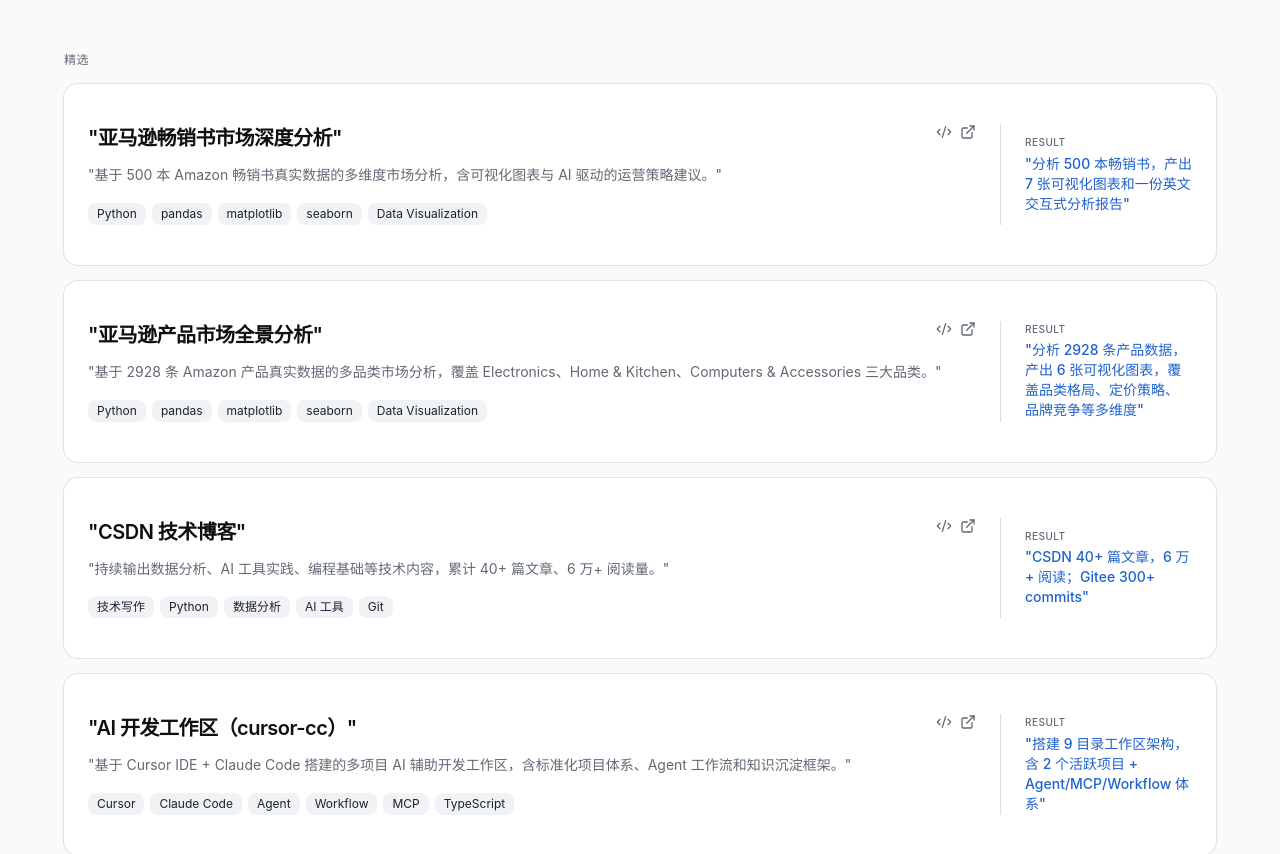
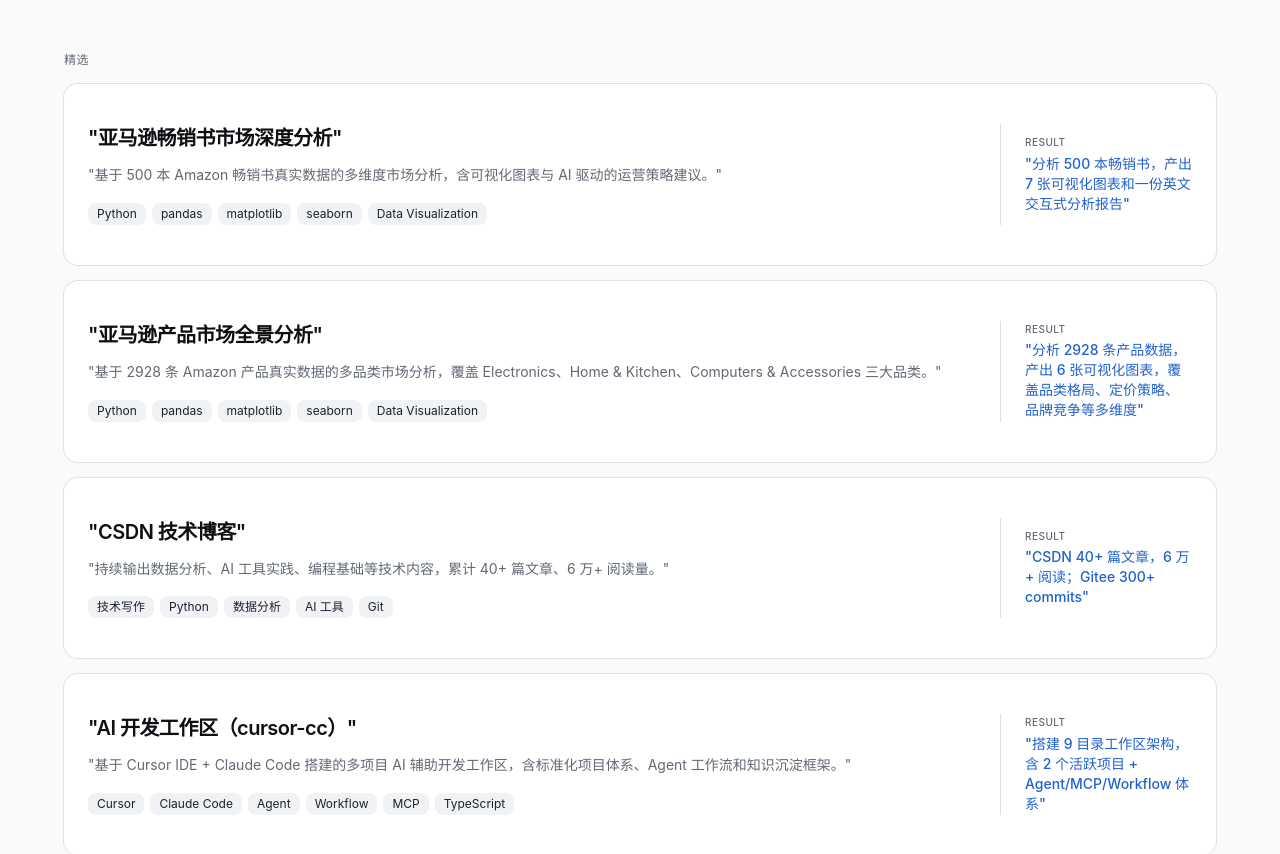
Before and after one commit to li-jiayue-work/personal-site, a Next.js app: page / in a window 1280 px wide. Shown: the part 1607-2461 px from the top of the page. Built offline with nearby package versions, Linux system fonts and the light colour scheme.

Commit message:
fix: 删除项目卡片上的 GitHub/Demo 图标（</> 和 ↗），整卡点击进入详情

```diff
--- a/src/components/projects.tsx
+++ b/src/components/projects.tsx
@@ -1,7 +1,6 @@
 "use client";
 
 import { motion } from "framer-motion";
-import { ExternalLinkIcon, Code2Icon } from "lucide-react";
 import Link from "next/link";
 import { Badge } from "@/components/ui/badge";
 import { Card, CardContent, CardHeader, CardTitle, CardDescription } from "@/components/ui/card";
@@ -100,30 +99,6 @@
                   <h3 className="text-xl font-semibold tracking-tight group-hover:text-primary transition-colors">
                     {project.title}
                   </h3>
-                  <div className="flex gap-2 shrink-0" onClick={(e) => e.preventDefault()}>
-                    {project.github && (
-                      <a
-                        href={project.github}
-                        target="_blank"
-                        rel="noopener noreferrer"
-                        className="text-muted-foreground hover:text-foreground transition-colors"
-                        onClick={(e) => e.stopPropagation()}
-                      >
-                        <Code2Icon className="h-4 w-4" />
-                      </a>
-                    )}
-                    {project.demo && (
-                      <a
-                        href={project.demo}
-                        target="_blank"
-                        rel="noopener noreferrer"
-                        className="text-muted-foreground hover:text-foreground transition-colors"
-                        onClick={(e) => e.stopPropagation()}
-                      >
-                        <ExternalLinkIcon className="h-4 w-4" />
-                      </a>
-                    )}
-                  </div>
                 </div>
                 <p className="text-sm text-muted-foreground leading-relaxed mb-4">
                   {project.description}
@@ -154,30 +129,6 @@
                   <CardTitle className="text-lg group-hover:text-primary transition-colors">
                     {project.title}
                   </CardTitle>
-                  <div className="flex gap-2 shrink-0" onClick={(e) => e.preventDefault()}>
-                    {project.github && (
-                      <a
-                        href={project.github}
-                        target="_blank"
-                        rel="noopener noreferrer"
-                        className="text-muted-foreground hover:text-foreground transition-colors"
-                        onClick={(e) => e.stopPropagation()}
-                      >
-                        <Code2Icon className="h-4 w-4" />
-                      </a>
-                    )}
-                    {project.demo && (
-                      <a
-                        href={project.demo}
-                        target="_blank"
-                        rel="noopener noreferrer"
-                        className="text-muted-foreground hover:text-foreground transition-colors"
-                        onClick={(e) => e.stopPropagation()}
-                      >
-                        <ExternalLinkIcon className="h-4 w-4" />
-                      </a>
-                    )}
-                  </div>
                 </div>
                 <CardDescription className="line-clamp-2">
                   {project.description}
```
